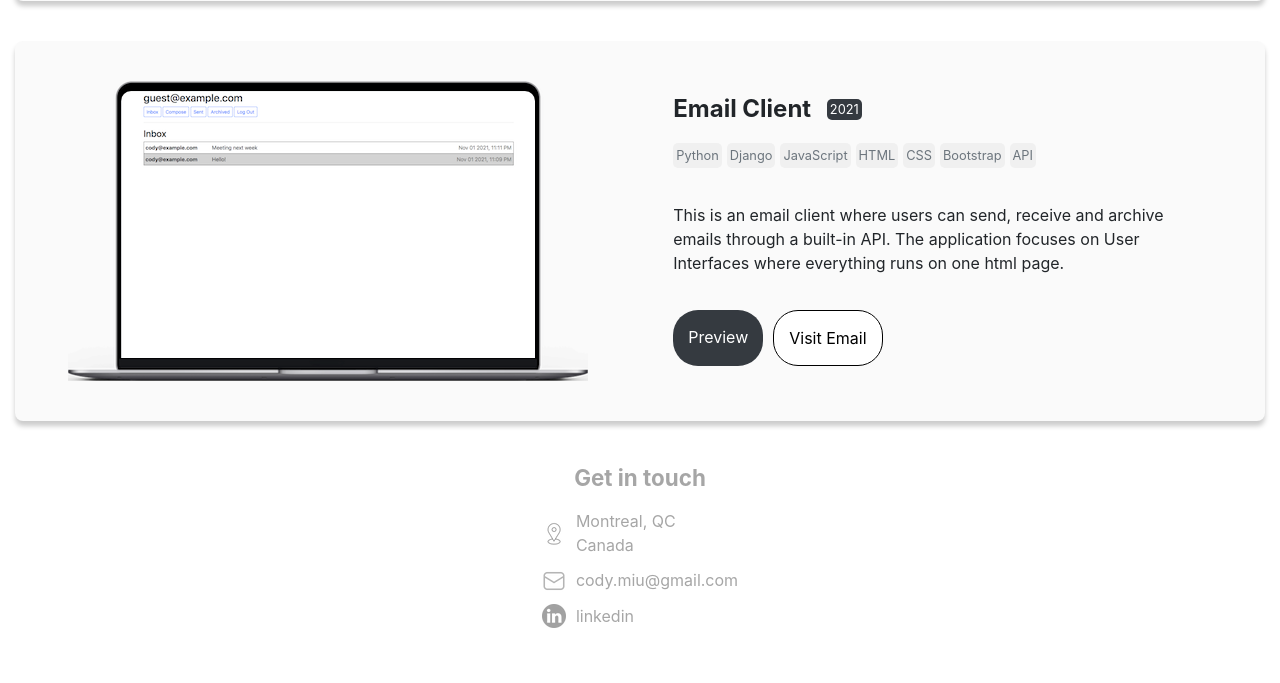
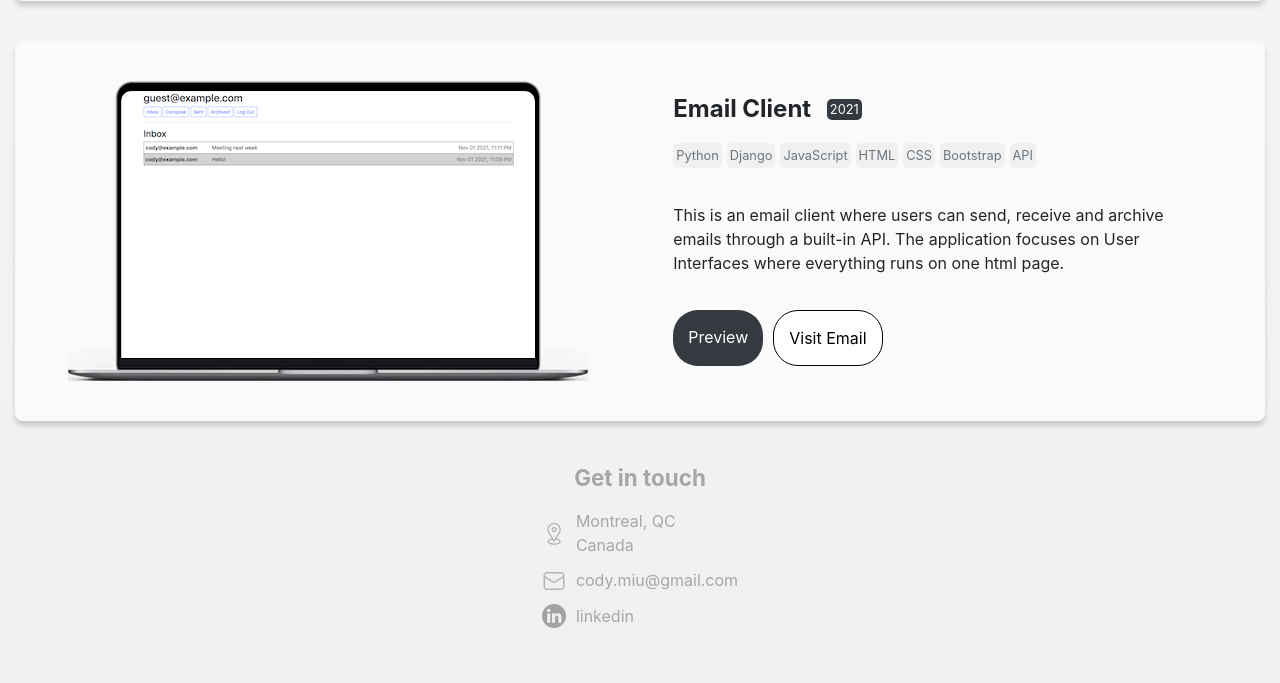
Before and after one commit to Cody06/portfolio-django, a Django app: page / in a window 1280 px wide. Shown: the part 1923-2606 px from the top of the page. Run offline with Django 3.2, Linux system fonts and the light colour scheme; some libraries are stand-ins or nearby versions.

Commit message:
Restyled landing page

```diff
--- a/landing_page/static/landing_page/css/styles.css
+++ b/landing_page/static/landing_page/css/styles.css
@@ -2,6 +2,7 @@
 
 :root {   /* custom properties (variables) */
 	--gray-color: #353A40;
+	--light-gray-color: #F0F0F0;
 	--orange-color:  #F2AA4CFF;
 	--bg-color: white;
 
@@ -25,6 +26,10 @@
 
 html {
   scroll-behavior: smooth;	/* smooth scrolling when redirected to an element */
+}
+
+body {
+	background-image: linear-gradient(var(--bg-color), var(--light-gray-color));
 }
 
 nav {
@@ -264,7 +269,7 @@ header:hover { cursor: default; } /* prevent mouse from changing when hovering o
 }
 .project-tools div {
 	font-size: 0.8rem;
-	background: #f0f0f0;
+	background: var(--light-gray-color);
 	border-radius: 5px;
 	margin-right: 5px;
 	margin-bottom: 5px;		/* Used for when wrapping around */
```
Also changed, not shown: db.sqlite3.
